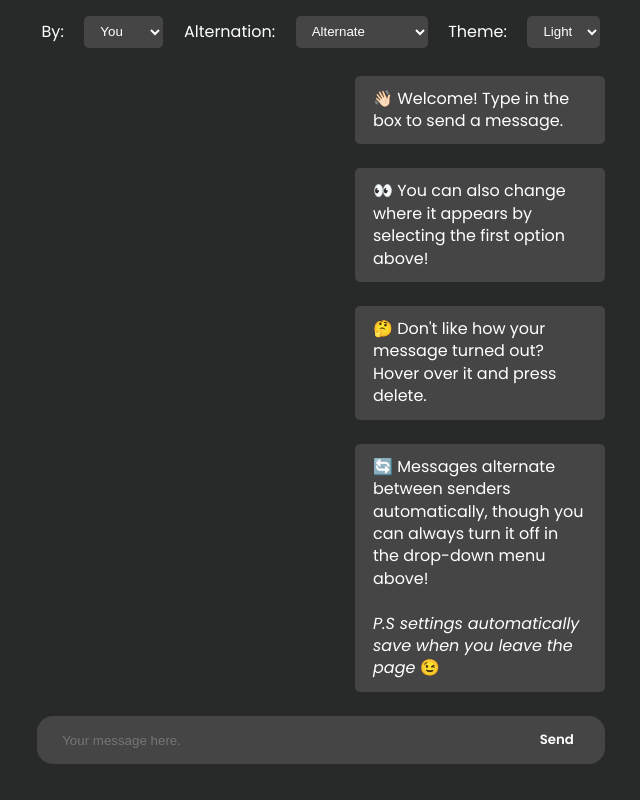
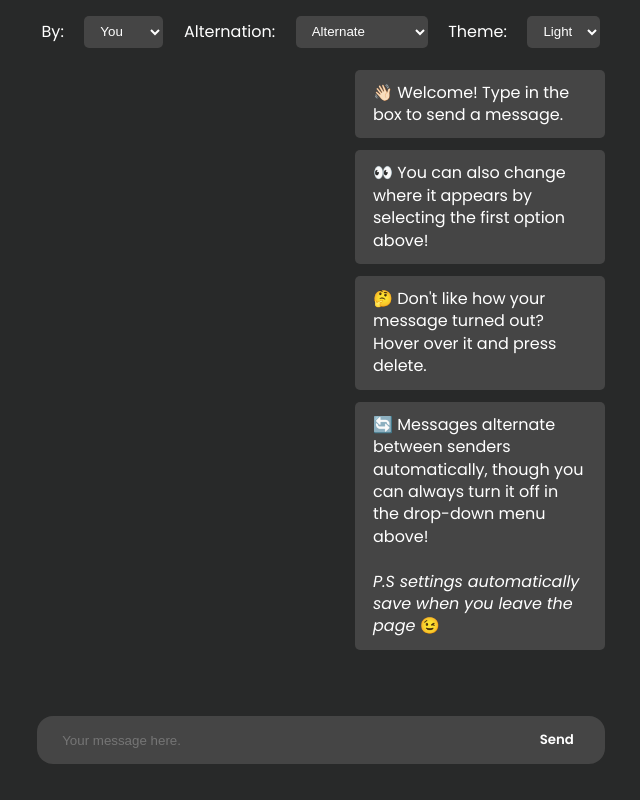
Before and after one commit to FactorOfTheThird/clientside-chat-system, a plain HTML site: page index.html in a window 1280 px wide. Shown: the whole page, without its empty margins (319-959 px from the left). Drawn offline with Linux system fonts and the light colour scheme.

Commit message:
Padding change

```diff
--- a/dark.css
+++ b/dark.css
@@ -76,7 +76,7 @@ img {
 
 .message-container {
     width: 100%;
-    padding: 12px 16px;
+    padding: 6px 16px;
     gap: 1rem;
 }
 
```
